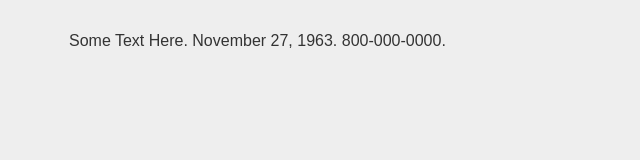
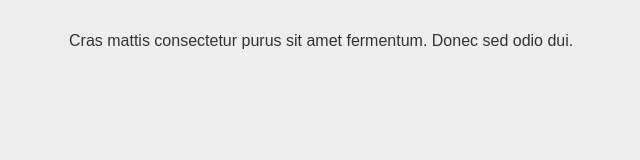
Before and after one commit to Nicole-Hickman-home/MJML, a website: page Boilerplate/index.html in a window 1280 px wide. Shown: the whole page, without its empty margins (296-936 px from the left). Drawn offline with Linux system fonts and the light colour scheme.

Commit message:
Add sections

```diff
--- a/Boilerplate/index.html
+++ b/Boilerplate/index.html
@@ -2,7 +2,7 @@
 <html lang="en" xmlns="http://www.w3.org/1999/xhtml" xmlns:v="urn:schemas-microsoft-com:vml" xmlns:o="urn:schemas-microsoft-com:office:office">
 
 <head>
-  <title> Boilerplate </title>
+  <title> Subject line of email goes here </title>
   <!--[if !mso]><!-->
   <meta http-equiv="X-UA-Compatible" content="IE=edge">
   <!--<![endif]-->
@@ -121,6 +121,7 @@
 
 <body id="body" style="word-spacing:normal;background-color:#eeeeee;">
   <div style="background-color:#eeeeee;">
+    <main>
       <!--[if mso | IE]><table align="center" border="0" cellpadding="0" cellspacing="0" class="" style="width:600px;" width="600" ><tr><td style="line-height:0px;font-size:0px;mso-line-height-rule:exactly;"><![endif]-->
       <div style="margin:0px auto;max-width:600px;">
         <table align="center" border="0" cellpadding="0" cellspacing="0" role="presentation" style="width:100%;">
@@ -133,7 +134,7 @@
                     <tbody>
                       <tr>
                         <td align="left" style="font-size:0px;padding:10px 25px;word-break:break-word;">
-                        <div style="font-family:Arial, sans-serif;font-size:16px;line-height:22px;text-align:left;color:#333333;">Some Text Here. November 27, 1963. 800-000-0000.</div>
+                          <div style="font-family:Arial, sans-serif;font-size:16px;line-height:22px;text-align:left;color:#333333;">Cras mattis consectetur purus sit amet fermentum. Donec sed odio dui.</div>
                         </td>
                       </tr>
                     </tbody>
@@ -146,6 +147,7 @@
         </table>
       </div>
       <!--[if mso | IE]></td></tr></table><![endif]-->
+    </main>
   </div>
 </body>
 
```
Also changed, not shown: 1 other file. Lines whose indentation alone changed are shown as unchanged.
